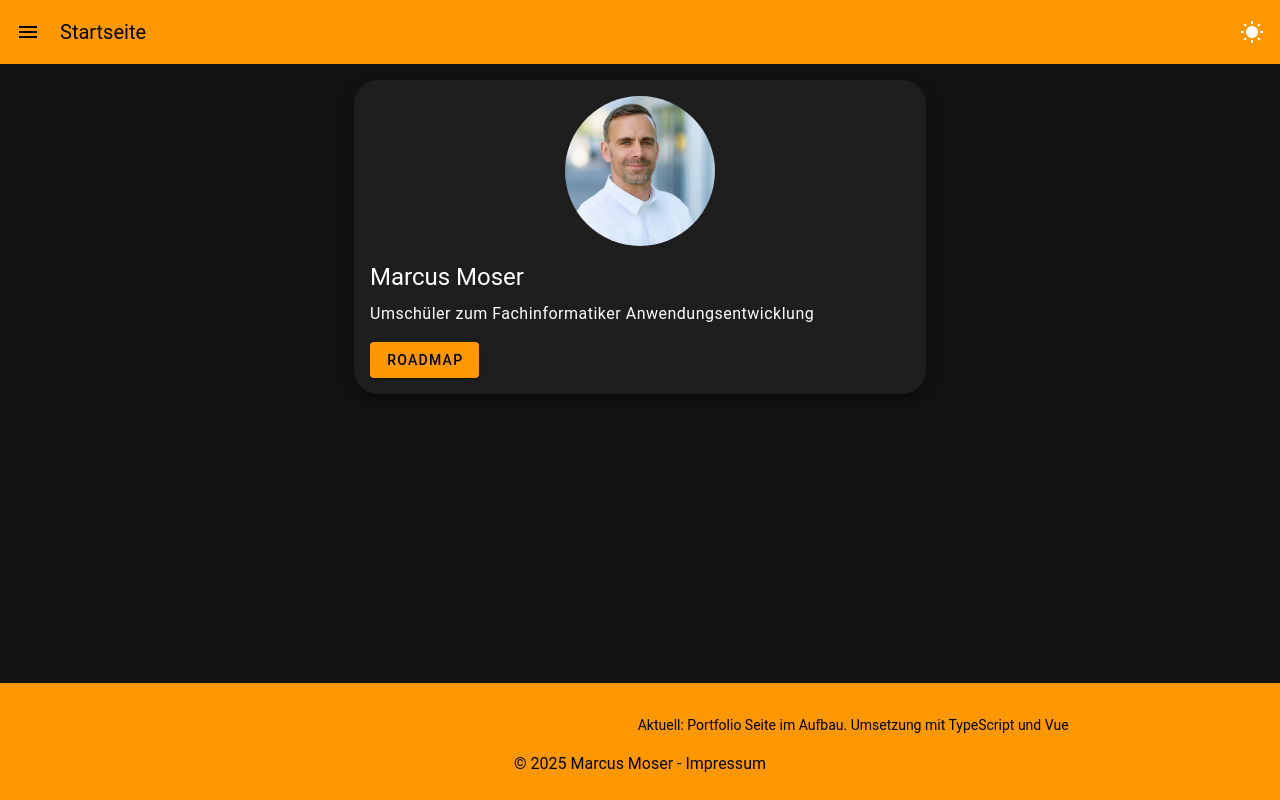
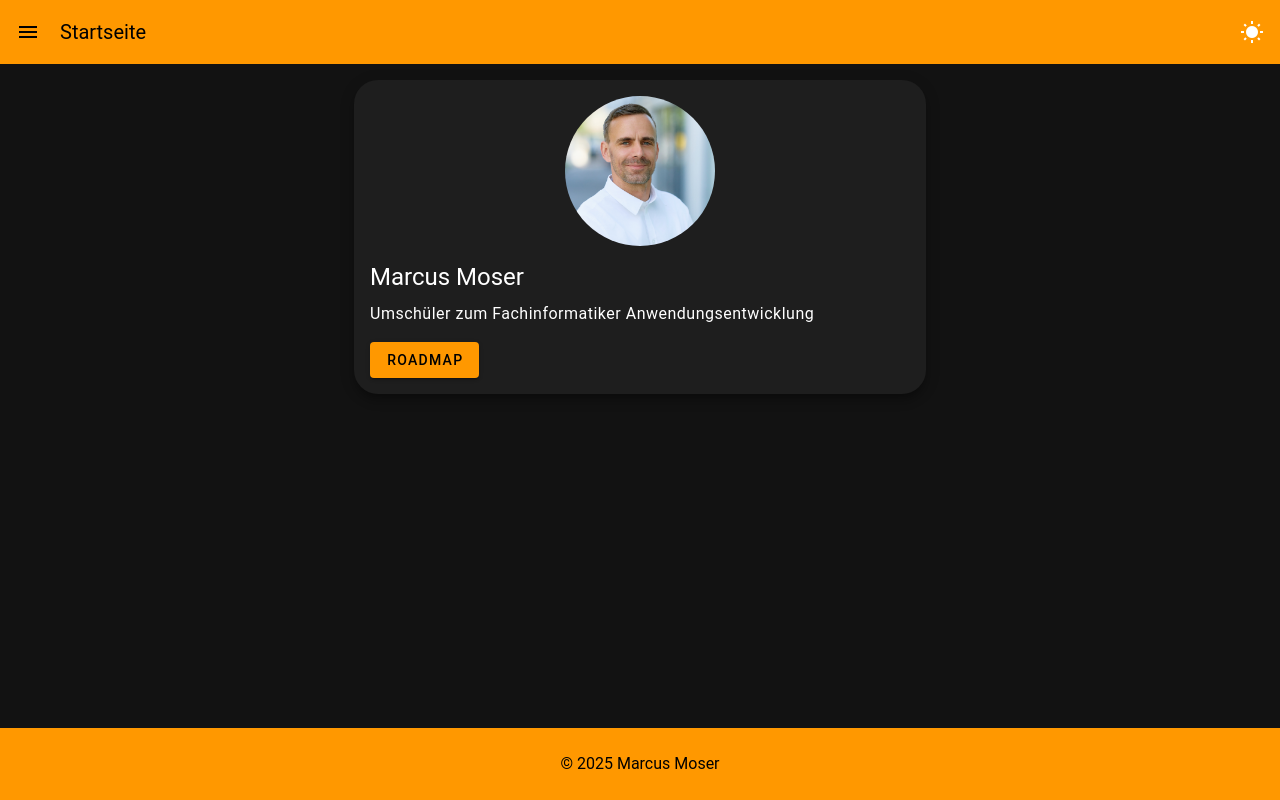
Before and after one commit to Mac80Mo/profile-website, a Vue app: page / in a window 1280 px wide. Built offline with nearby package versions, Linux system fonts and the light colour scheme.

Commit message:
Lauftext im Footer entfernt

```diff
--- a/src/components/FooterBar.vue
+++ b/src/components/FooterBar.vue
@@ -1,13 +1,8 @@
 <template>
   <v-footer app color="primary" dark>
     <v-container class="text-center">
-      <!-- Lauftext oben -->
-      <div class="ticker mb-2">
-        <span class="ticker-text">Aktuell: Portfolio Seite im Aufbau. Umsetzung mit TypeScript und Vue</span>
-      </div>
-
       <!-- Impressum -->
-      <p class="mb-0">© 2025 Marcus Moser - <RouterLink to="/impressum" class="text-black text-decoration-none">Impressum</RouterLink></p>
+      <p class="mb-0">© 2025 Marcus Moser</p>
     </v-container>
   </v-footer>
 </template>
@@ -18,31 +13,4 @@
 
 <style scoped>
 
-.ticker {
-  overflow: hidden;
-  white-space: nowrap;
-  background-color: var(--v-theme-primary);
-  color: black;
-  padding: 8px;
-  border-radius: 8px;
-  margin-bottom: 8px;
-  font-size: 0.875rem;
-  position: relative;
-}
-
-.ticker-text {
-  display: inline-block;
-  padding-left: 100%;
-  animation: scroll-left 15s linear infinite;
-}
-
-@keyframes scroll-left {
-  0% {
-    transform: translateX(0%);
-  }
-  100% {
-    transform: translateX(-100%);
-  }
-}
-
 </style>
```
